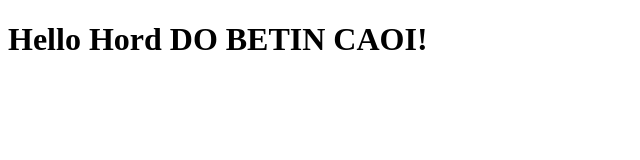
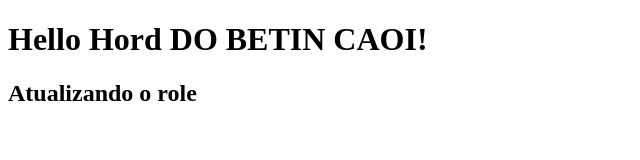
Before and after one commit to Melgac0/teste01, a plain HTML site: page index.html in a window 1280 px wide. Shown: the whole page, without its empty margins (0-640 px from the left). Drawn offline with Linux system fonts and the light colour scheme.

Commit message:
atualização

```diff
--- a/index.html
+++ b/index.html
@@ -8,5 +8,6 @@
 </head>
 <body>
     <h1>Hello Hord DO BETIN CAOI!</h1>
+    <h2>Atualizando o role</h2>
 </body>
 </html>
```
